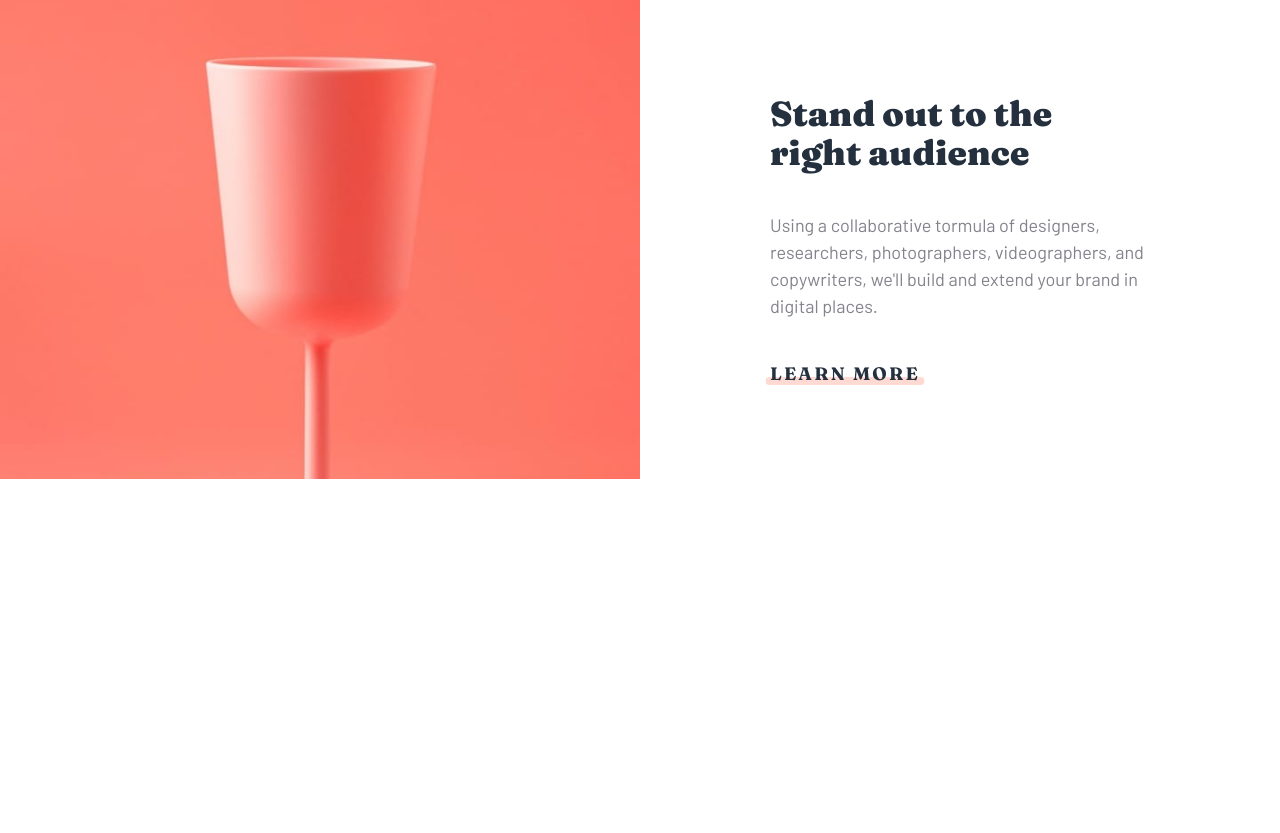
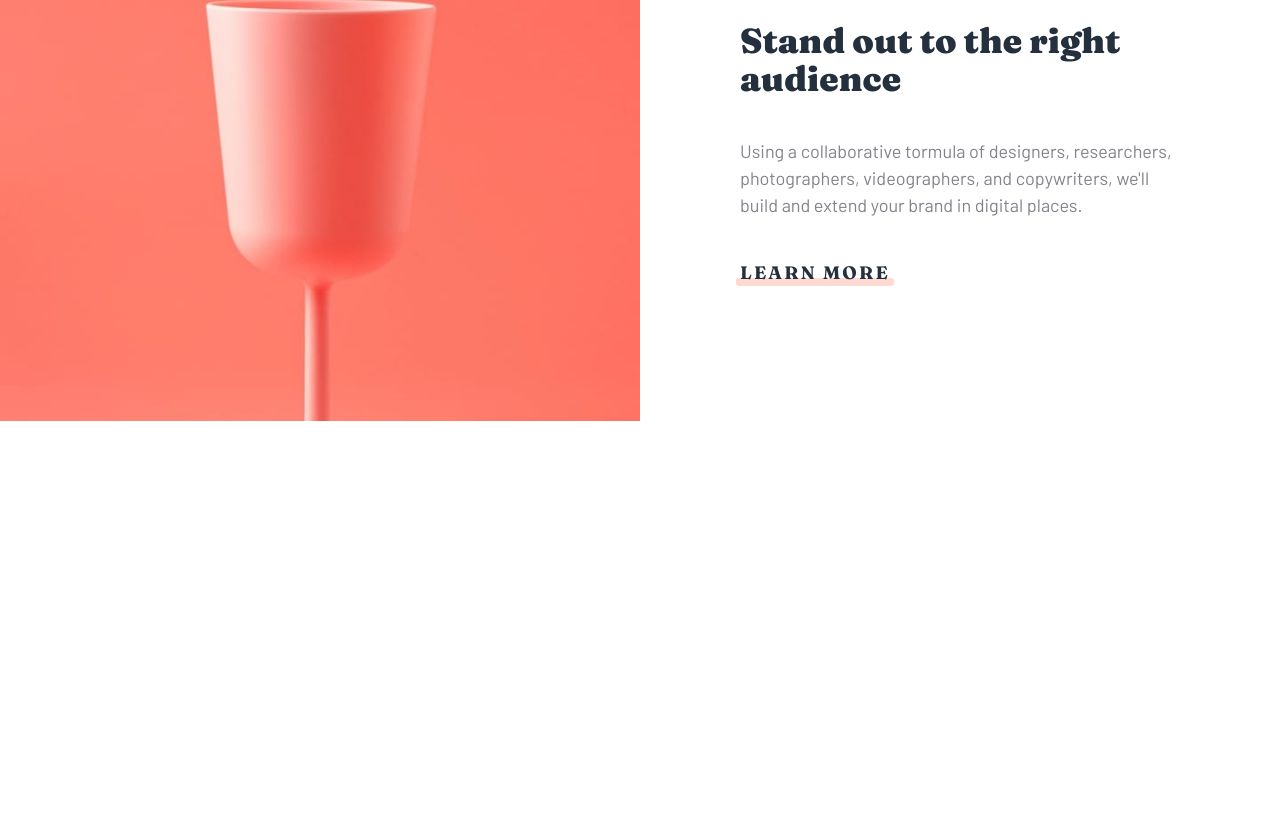
Before and after one commit to orchid-cloud/sunnyside-agency-landing, a website built with Vite: page index.html in a window 1280 px wide. Shown: the part 1381-2214 px from the top of the page. Built offline with nearby package versions, Linux system fonts and the light colour scheme; files whose address does not match are found by name.

Commit message:
code refactoring

```diff
--- a/scss/components/_main.scss
+++ b/scss/components/_main.scss
@@ -21,17 +21,28 @@
   }
 
   &__description {
-    text-align: center;
-    padding-block: u.rem(60);
-    padding-inline: u.rem(30);
+    display: flex;
+    flex-direction: column;
+    align-items: center;
+    justify-content: center;
+    padding-block: 70px;
+    padding-inline: 30px;
 
     @media (width >= u.em(1110)) {
-      text-align: start;
-      padding-block: u.rem(150);
-      padding-inline: u.rem(130);
+      align-items: start;
+      padding-inline: u.rem(100);
+    }
+
+    & h2 {
+      @media (width < u.em(1110)) {
+        text-align: center;
+      }
     }
     & p {
       padding-block: u.rem(40);
+      @media (width < u.em(1110)) {
+        text-align: center;
+      }
     }
   }
 
@@ -80,7 +91,7 @@
   background-repeat: no-repeat;
   background-size: cover;
   background-position: center;
-  min-height: u.rem(600);
+  height: u.rem(600);
 
   &__description {
     flex-direction: column;
@@ -110,7 +121,7 @@
   background-repeat: no-repeat;
   background-size: cover;
   background-position: center;
-  min-height: u.rem(600);
+  height: u.rem(600);
 
   &__description {
     flex-direction: column;
@@ -151,6 +162,11 @@
     letter-spacing: u.em(5);
     text-align: center;
     padding-block-end: u.rem(50);
+    font-size: u.rem(16);
+
+    @media (width >= u.em(1110)) {
+      font-size: var(--f-body);
+    }
   }
 
   &__clients {
@@ -177,9 +193,13 @@
   }
 
   &__image {
-    width: u.rem(144);
-    height: u.rem(144);
+    width: u.rem(70);
+    height: u.rem(70);
     border-radius: 50%;
+    @media (width >= u.em(1110)) {
+      width: u.rem(144);
+      height: u.rem(144);
+    }
   }
 
   &__description {
@@ -197,6 +217,7 @@
   }
 
   &__position {
+    font-size: u.rem(16);
     color: var(--c-lightgray-text);
     font-weight: 600;
     text-transform: capitalize;
```
Also changed, not shown: index.html (+0 -39 lines).
